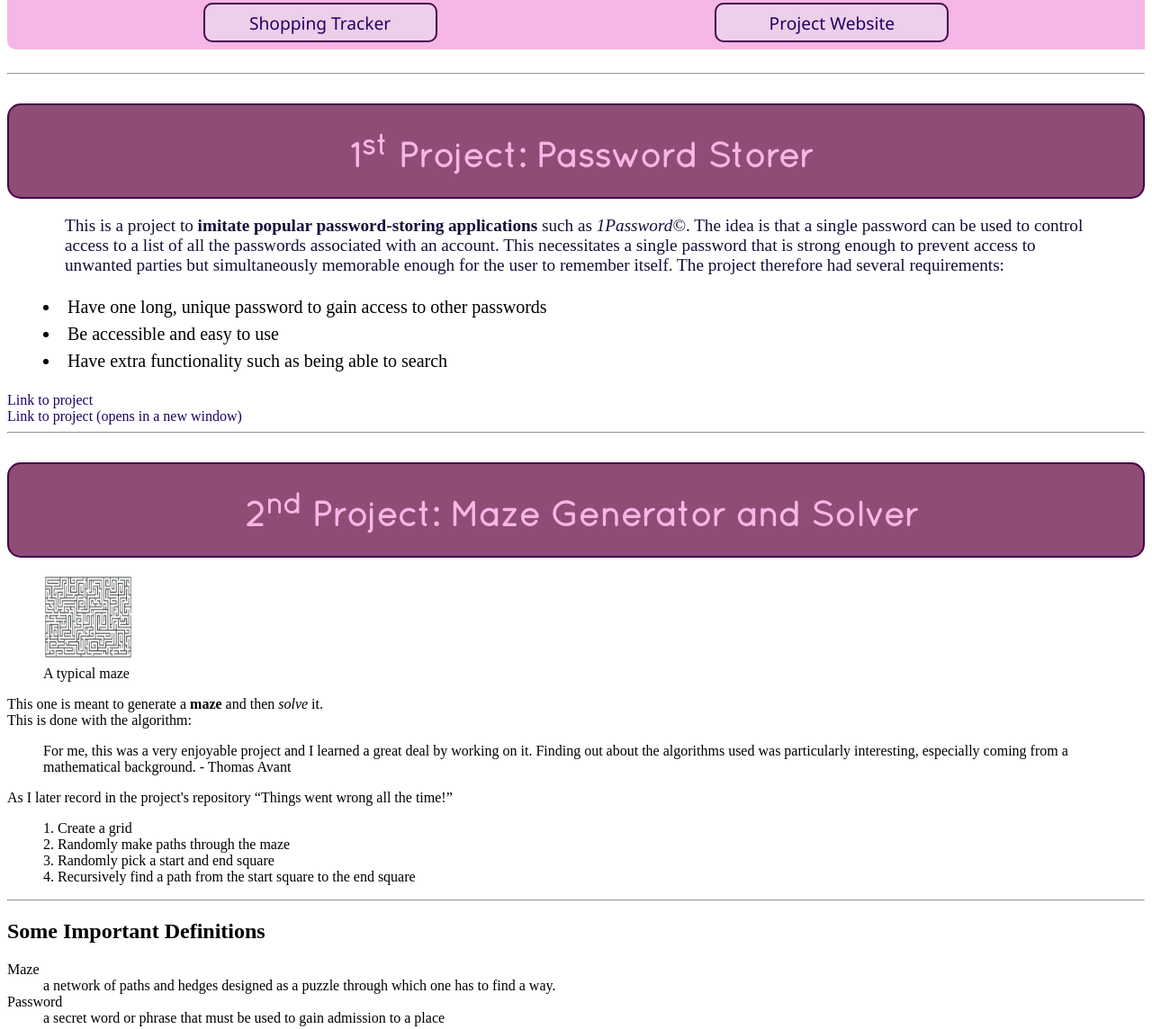
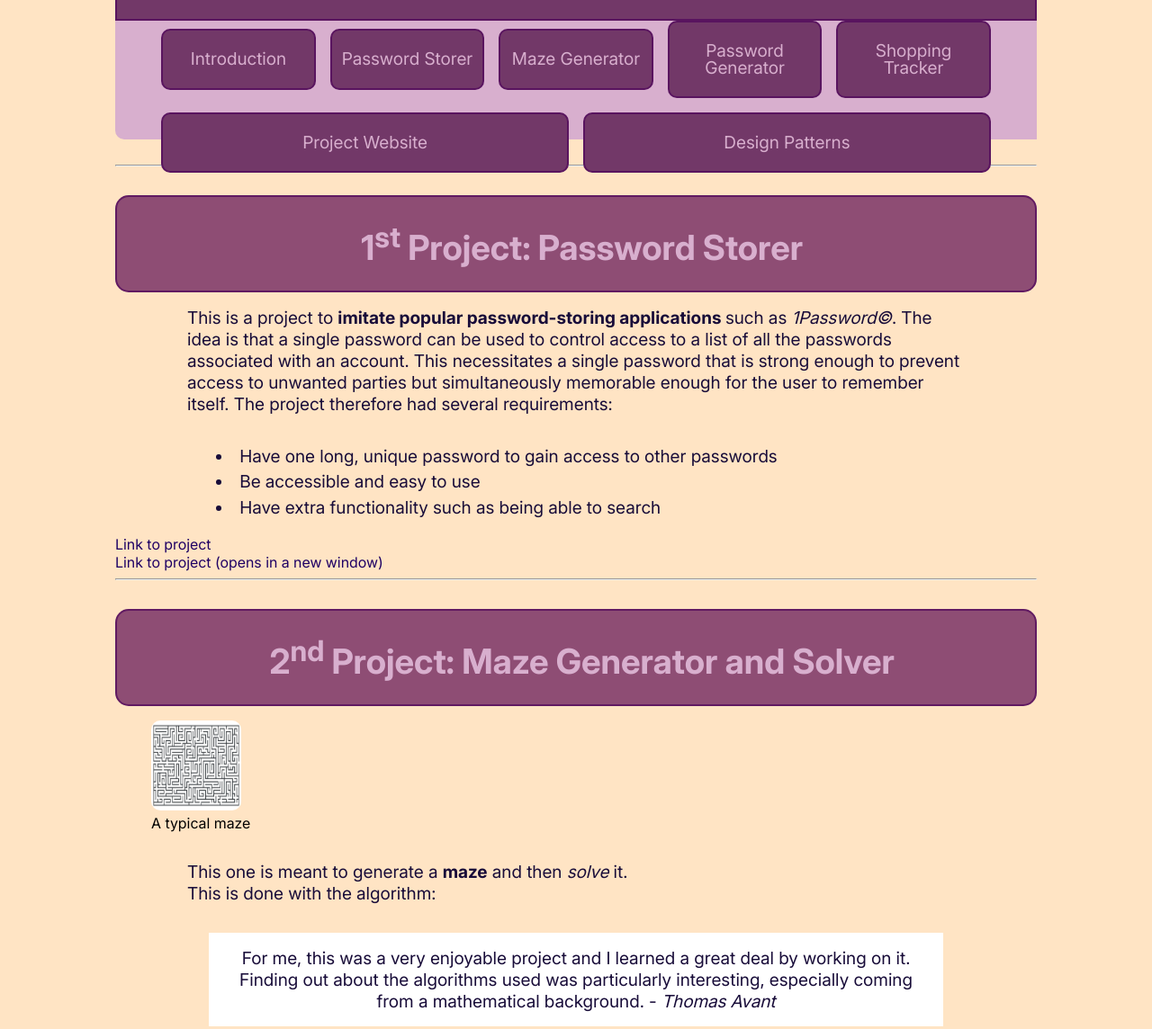
Before and after one commit to Tjfa2001/Tjfa2001.github.io, a plain HTML site: page index.html in a window 1280 px wide. Shown: the part 505-1649 px from the top of the page at 90% size. Drawn offline with Linux system fonts and the light colour scheme.

Commit message:
Still work in progress

```diff
--- a/index.html
+++ b/index.html
@@ -9,22 +9,23 @@
     <meta name="keywords" content="programming, learning, Thomas, Avant">
     <meta name="robots" content="noindex">
     <meta name="author" content="Thomas Avant">
+    <meta name="viewport" content="width=device-width, initial-scale=1.0">
     <meta charset="UTF-8">
 </head>
 
 <body>
     <header>
         <h1 class="page__heading heading non_selectable">
-            <img src="images/me.JPG" class="thumbnail_image" height=100vh width=100vw/>
+            <img src="images/me.JPG" class="thumbnail_image"/>
 <pre><em>Thomas Avant's</em>
 <b>Programming Projects</b>
 </pre>
         </h1>
         <p class="text">
-            This page contains a list of some of the programming projects that I am working on. My experience with coding is rather limited, but I hope to create some
+            This page contains a list of some of the programming projects that I am working on. My experience with coding is incipient, but I hope to create some
             exciting projects here that will be useful and inspire me on my journey.
         </p>
-        <p class="text" class="text">
+        <p class="text">
             There are projects that use Java, SQL, Python, HTML, CSS, JavaScript, Postgres amongst other technologies and I am continually looking for ways
             to improve my skills and learn new things. Whilst there have been struggles, I would generally say that I have enjoyed the process and am keen
             to work on many different things over the coming months
@@ -38,8 +39,9 @@
             <li class="navigation__item"><a class="navigation__link" href="#password">Password Storer</a></li>
             <li class="navigation__item"><a class="navigation__link" href="#maze">Maze Generator</a></li>
             <li class="navigation__item"><a class="navigation__link" href="#pwgen">Password Generator</a></li>
-            <li class="navigation__item"><a class="navigation__link">Shopping Tracker</a></li>
-            <li class="navigation__item"><a class="navigation__link">Project Website</a></li>
+            <li class="navigation__item"><a class="navigation__link" href="#shoptrack">Shopping Tracker</a></li>
+            <li class="navigation__item"><a class="navigation__link" href="#projweb">Project Website</a></li>
+            <li class="navigation__item"><a class="navigation__link" href="#designpat">Design Patterns</a></li>
         </ul>
     </nav>
     <br>
@@ -52,10 +54,10 @@
             This necessitates a single password that is strong enough to prevent access to unwanted parties but simultaneously
             memorable enough for the user to remember itself. The project therefore had several requirements:
         </p>
-        <ul>
-            <li>Have one long, unique password to gain access to other passwords</li>
-            <li>Be accessible and easy to use</li>
-            <li>Have extra functionality such as being able to search</li>
+        <ul class="text">
+            <li class="list--indented">Have one long, unique password to gain access to other passwords</li>
+            <li class="list--indented">Be accessible and easy to use</li>
+            <li class="list--indented">Have extra functionality such as being able to search</li>
         </ul>
         <a href="projects/password-storer.html">Link to project</a><br>
         <a href="projects/password-storer.html" target="_blank">Link to project (opens in a new window)</a>
@@ -65,23 +67,24 @@
     <section>
         <h2 class="project__heading heading" id="maze">2<sup>nd</sup> Project: Maze Generator and Solver</h2>
         <figure>
-            <img src="images/maze.jpg" height="100" width="100"/>
+            <img class="thumbnail_image" src="images/maze.jpg" />
         <figcaption>A typical maze</figcaption>
     </figure>
-    <p>This one is meant to generate a <strong>maze</strong> and then <em>solve</em> it.<br>This is done with the algorithm:</p>
+    <p class="text">This one is meant to generate a <strong>maze</strong> and then <em>solve</em> it.<br>This is done with the algorithm:</p>
     <blockquote>
-        <p>For me, this was a very enjoyable project and I learned a great deal by working on it. Finding out about the algorithms used
-        was particularly interesting, especially coming from a mathematical background. - Thomas Avant</p>
+        <p class="text quote">For me, this was a very enjoyable project and I learned a great deal by working on it. Finding out about the algorithms used
+        was particularly interesting, especially coming from a mathematical background. - <i>Thomas Avant</i></p>
     </blockquote>
-    <p>As I later record in the project's repository <q>Things went wrong all the time!</q></p>
-    <ol>
-        <li>Create a grid</li>
-        <li>Randomly make paths through the maze</li>
-        <li>Randomly pick a start and end square</li>
-        <li>Recursively find a path from the start square to the end square</li>
+    <p class="text">As I later record in the project's repository <q>Things went wrong all the time!</q></p>
+    <ol class="text">
+        <li class="list--indented">Create a grid</li>
+        <li class="list--indented">Randomly make paths through the maze</li>
+        <li class="list--indented">Randomly pick a start and end square</li>
+        <li class="list--indented">Recursively find a path from the start square to the end square</li>
     </ol>
     </section>
     <hr>
+
     <!-- Definition Section -->
     <h2 id="definitions">Some Important Definitions</h2>
     <dl>
@@ -92,7 +95,7 @@
     </dl>
     <hr>
     <!-- Beginning of Password Generator Project -->
-    <h2 class="project" id="pwgen">3<sup>rd</sup> Project: Password Generator</h2>
+    <h2 class="project__heading heading" id="pwgen">3<sup>rd</sup> Project: Password Generator</h2>
     <form action="submit.php" method="post">
         <input type="radio" name="op1" value="one" /> Option 1
         <input type="radio" name="op2" value="two" /> Option 2
@@ -124,6 +127,14 @@
         <input type="image" src="images/me.JPG" width="200" height="50"/>
     </form>
     <hr>
+    <!-- Beginning of the Shopping Tracker -->
+    <h2 class="project__heading heading" id="shoptrack">4<sup>th</sup> Project: Shopping Tracker</h2>
+    <hr>
+    <!-- Beginning of the Project Website -->
+    <h2 class="project__heading heading" id="projweb">5<sup>th</sup> Project: Project Website</h2>
+    <hr>
+    <!-- Beginning of the Design Pattern project -->
+    <h2 class="project__heading heading" id="designpat">6<sup>th</sup> Project: Design Patterns</h2>
     <h3>
         <p>
             Little text
--- a/styles/style.css
+++ b/styles/style.css
@@ -1,15 +1,16 @@
+/*==================
+    Font Loading
+==================*/
+
 @font-face {
-    font-family: 'Quicksand';
-    src: url('../fonts/Quicksand-Regular.otf') format('otf');
-    src: url('../fonts/Quicksand-Regular.woff') format('woff');
-    font-weight: normal;
-    font-style: normal;
+    font-family: 'Inter';
+    src: url('../fonts/Inter.ttf') format('truetype');
 }
 
 :root {
-    --secondary-colour: rgb(238, 207, 233);
-    --primary-colour: rgb(68, 3, 77);
-    --third-colour: rgb(246, 182, 230);
+    --primary-colour: rgba(82, 9, 92, 0.74);
+    --secondary-colour: rgb(114, 56, 104);
+    --third-colour: rgb(216, 175, 206);
     --heading-border: 0.2vw solid var(--primary-colour);
     --basic-text-size: 1.5vmax;
 }
@@ -18,6 +19,11 @@
     user-select: none;
 }
 
+body {
+    margin: 10px 10vw 0 10vw;
+    background-color: bisque;
+    font-family: 'Inter';
+}
 /*==================
       Headings
 ==================*/
@@ -27,28 +33,27 @@
     background-color: var(--secondary-colour);
     border: var(--heading-border);
     font-weight: "bold";
-
     display: grid;
     grid: 1fr 0 / 1fr 5fr 1fr;
     align-items: center;
     text-align:center;
     border-radius:20px;
     padding:10px;
-    font-family:'Quicksand';
-    font-size: 3vw;
+    font-family:'Inter';
     margin-top: 0;
     z-index: 1;
+    font-size: clamp(1.5rem, 3vw, 3rem);
 }
 
 .heading {
-    color: var(--primary-colour);
+    color: var(--third-colour);
     background-color: var(--secondary-colour);
     border: var(--heading-border);
     font-size: 3vmax;
     text-align: center;
     padding: 25px;
     font-weight:"bold";
-    font-family:'Quicksand';
+    font-family:'Inter';
     margin-bottom: 0;
 }
 
@@ -72,6 +77,8 @@
 
 .thumbnail_image {
     border-radius: 10px;
+    height: 100px;
+    width: 100px;
     grid-column: 1;
     grid-row: 1;
 }
@@ -103,19 +110,17 @@ pre{
     display:flex;
     flex-wrap: wrap;
     flex-direction: row;
-    justify-content: flex-start;
-
+    /*justify-content: flex-start;*/
+    justify-content: center;
+    gap: 1rem;
     align-items: center;
     align-content: space-around;
     margin-top: 50px;
     height: 15vh;
     width: 90%;
-    margin: 0;
+    margin: 0 auto;
     margin-top: -1.5vh;
-    padding: 0;
-    padding-top: 1.5vh;
-
-    /* Appearance */
+    padding: 1.5vh 0;
 
 }
 
@@ -124,21 +129,28 @@ pre{
 .navigation__item {
 
     /* Appearance */
+    flex: 1 1 150px;
     list-style-type: none;
     border-radius: 10px;
     font-size: var(--basic-text-size);
-    font-family: 'Segoe UI', Tahoma, Geneva, Verdana, sans-serif;
+    font-family: 'Inter';
     background-color: var(--secondary-colour);
     border: var(--heading-border);
 
     /* Alignment */
     display: flex;
     text-align: center;
-    align-items: center;
-    width: 20vw;
-    margin: auto;
-    height: 5vh;
+    padding: 0.75rem 0;
 
+}
+
+.navigation__item:hover{
+    background-color: var(--primary-colour);
+    color: white;
+}
+
+.navigation__item:hover .navigation__link{
+    color: white;
 }
 
 .navigation__link {
@@ -146,23 +158,16 @@ pre{
     height:100%;
     width:100%;
     align-items: center;
+    color: var(--third-colour);
     justify-content: center;
     margin: 10px 10px 10px 10px;
     line-height: 1;
+    text-decoration: none;
 }
 
 /*=====================
 
 =====================*/
-/*
-h2 {
-    padding: 25px;
-    border-radius:15px;
-    font-family:'Segoe UI', Tahoma, Geneva, Verdana, sans-serif;
-    margin-bottom: 0;
-    padding:10px;
-    padding-left: 3vw;
-}*/
 
 #home {
     width:90%;
@@ -180,7 +185,7 @@ h2 {
 
 .home-item {
     float:left;
-    font-family:'Quicksand';
+    font-family:Inter;
     font-weight: bold;
     margin:0px 5px 0px 5px;
     background-color: rgb(149, 109, 169);
@@ -224,15 +229,27 @@ div{
 
 .text {
     color:rgb(24, 12, 57) !important;
-    margin-right:5vw;
-    margin-left:5vw;
+    margin: 0 5vw 0 5vw;
+    /*margin-right: 5vw;
+    margin-left: 5vw;*/
+    padding: 1rem;
+    font-family: 'Inter';
     font-size: var(--basic-text-size);
+}
+
+.list--indented {
+    padding-left: 2.5vw;
+    padding-right: 2.5vw;
+}
+
+.quote {
+    background-color: white;
+    text-align: center;
 }
 
 #github {
     background-color: dimgrey;
     font-size: 25px;
-    font-family:Verdana, Geneva, Tahoma, sans-serif;
     border: 5px solid rgba(10,10,10,1);
     color: rgb(0, 0, 0);
 }
```
Also changed, not shown: fonts/Inter.ttf (added).
